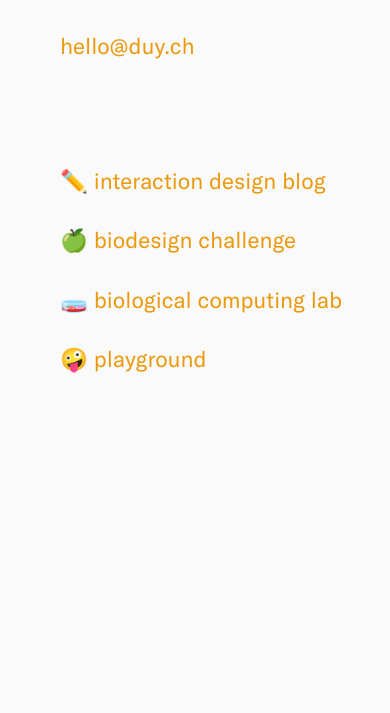
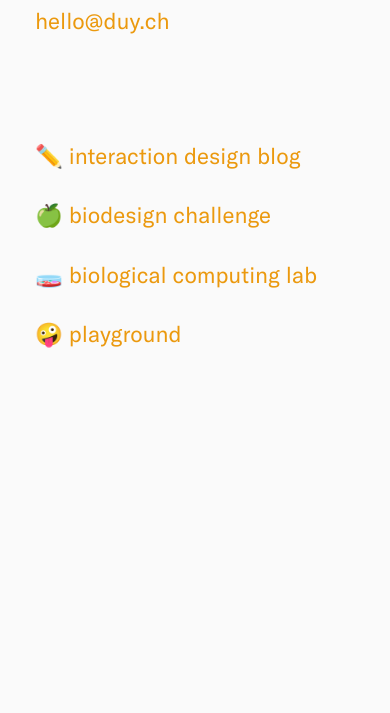
Before and after one commit to duuusen/duych-infosite, a Gatsby site: page / in a window 390 px wide. Shown: the part 131-844 px from the top of the page. Built offline with nearby package versions, Linux system fonts and the light colour scheme; Gatsby itself is replaced by a stand-in of ours.

Commit message:
mobile margin adjusted

```diff
--- a/src/components/layout.css
+++ b/src/components/layout.css
@@ -621,4 +621,7 @@ pre tt:after {
   html {
     font-size: 140%;
   }
+  main {
+    margin: 35px 0 0 35px;
+  }
 }
--- a/src/components/layout.js
+++ b/src/components/layout.js
@@ -21,7 +21,6 @@ const Layout = ({ children }) => (
       <>
         <div
           style={{
-            margin: `60px 0 0 0`,
             maxWidth: 960,
           }}
         >
```
